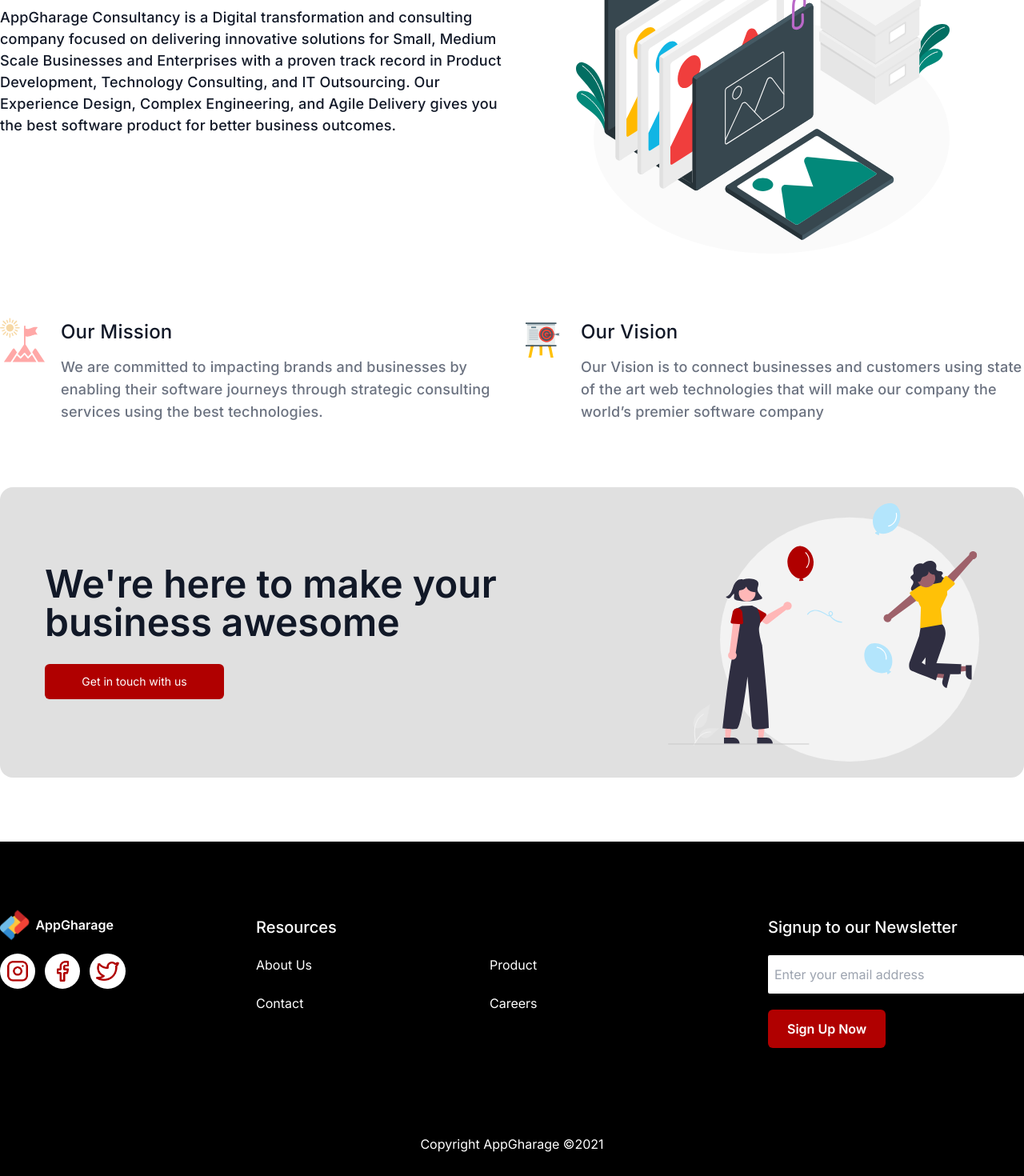
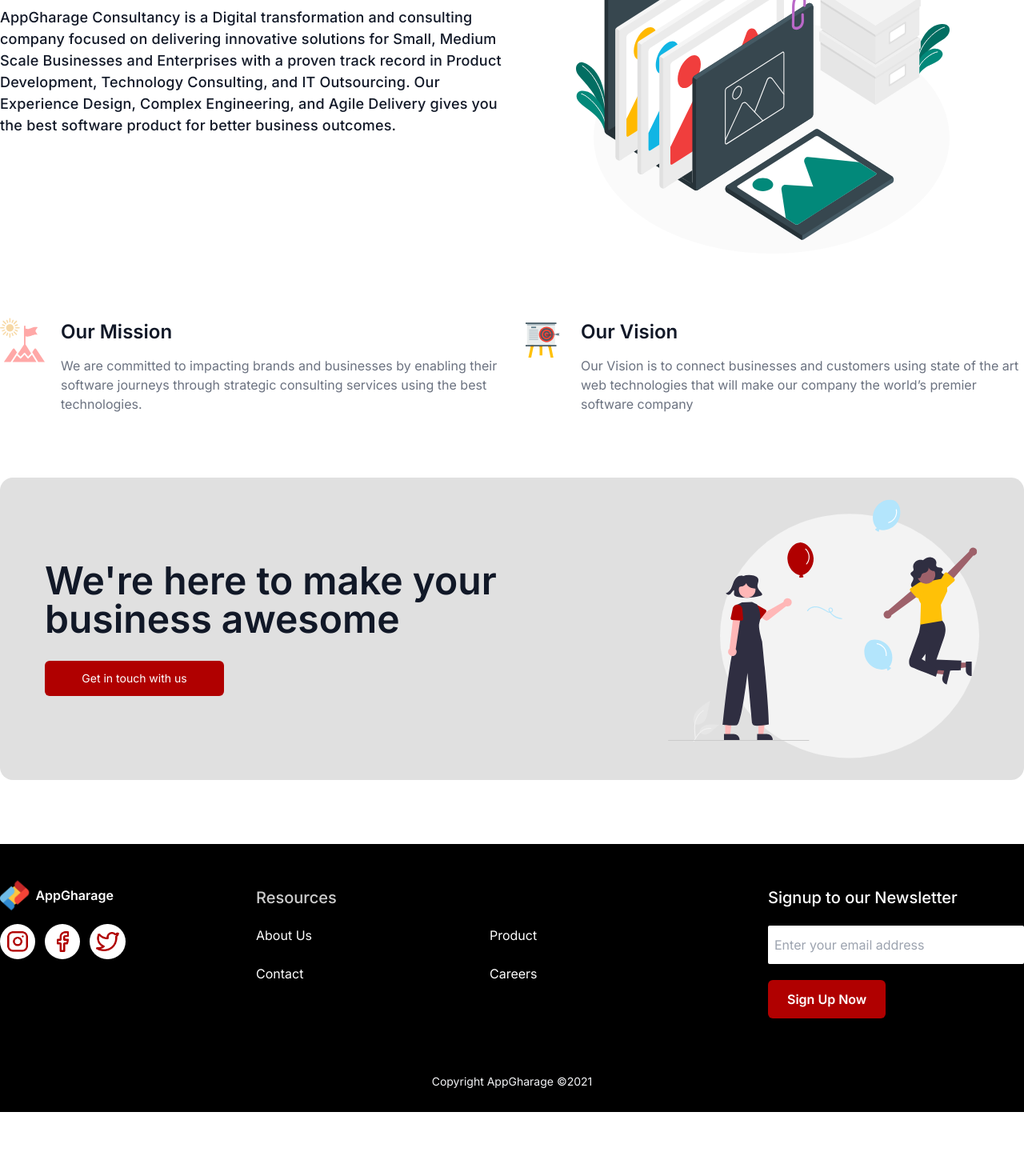
Before and after one commit to cnaallotey/appgharageWebsite, a Vue app: page /about in a window 1280 px wide. Shown: the part 184-1654 px from the top of the page at 80% size. After the commit the page ends 1574 px from the top, so only its background shows below. Built offline with nearby package versions, Linux system fonts and the light colour scheme.

Commit message:
ui changes

```diff
--- a/src/components/aboutcomp.vue
+++ b/src/components/aboutcomp.vue
@@ -28,14 +28,13 @@
         <img src="../assets/mission 1.svg" class="w-8 md:w-14" alt="" />
         <div class="space-y-3">
           <h3
-            class="font-medium text-gray-900"
-            style="letter-spacing: 0.2px; font-size: 24px"
+            class="font-semibold tracking-normal text-center md:text-left text-gray-900" style="font-size: 24px"
           >
             Our Mission
           </h3>
           <p
-            class="font-medium text-gray-500 leading-normal text-base md:text-lg"
-            style="letter-spacing: 0.2px"
+            class="font-normal tracking-normal text-center md:text-left text-gray-500 leading-normal"
+          style="font-size: 16px"
           >
             We are committed to impacting brands and businesses by enabling their software
             journeys through strategic consulting services using the best technologies.
@@ -46,14 +45,13 @@
         <img src="../assets/future 1.svg" class="w-8 md:w-14" alt="" />
         <div class="space-y-3">
           <h3
-            class="font-medium text-gray-900"
-            style="letter-spacing: 0.2px; font-size: 24px"
+            class="font-semibold tracking-normal text-center md:text-left text-gray-900" style="font-size: 24px"
           >
             Our Vision
           </h3>
           <p
-            class="font-medium text-gray-500 leading-normal text-base md:text-lg"
-            style="letter-spacing: 0.2px"
+            class="font-normal tracking-normal text-center md:text-left text-gray-500 leading-normal"
+          style="font-size: 16px"
           >
             Our Vision is to connect businesses and customers using state of the art web
             technologies that will make our company the world’s premier software company
--- a/src/components/cta.vue
+++ b/src/components/cta.vue
@@ -24,7 +24,7 @@
             >
           </div>
           <div class="flex items-center w-full md:w-1/3 py-5">
-            <img :src="require(`../assets/${ctaimg}`)" class="w-full" alt="" />
+            <img :src="require(`../assets/${ctaimg}`)" class="" alt="" style="height:338px;" />
           </div>
         </div>
       </div>
--- a/src/components/foooter.vue
+++ b/src/components/foooter.vue
@@ -1,6 +1,6 @@
 <template>
   <div>
-    <div class="w-full bg-black py-20 mt-20">
+    <div class="w-full bg-black py-10 mt-20">
       <div class="max-w-screen-xl mx-auto px-5 md:px-10 xl:px-0">
         <div class="w-full flex flex-col lg:flex-row space-y-10 lg:space-y-0">
           <div class="w-full lg:w-1/4 space-y-3">
@@ -23,7 +23,10 @@
             </div>
           </div>
           <div class="w-full lg:w-2/4 space-y-2 pr-20 pt-0 lg:pt-3">
-            <h2 class="text-white font-medium tracking-normal" style="font-size: 20px">
+            <h2
+              class="text-white font-medium tracking-normal opacity-80"
+              style="font-size: 20px"
+            >
               Resources
             </h2>
             <div class="flex flex-wrap -mx-3 overflow-hidden">
@@ -31,9 +34,11 @@
                 <!-- Column Content -->
                 <router-link
                   to="/about"
-                  class="text-white tracking-normal font-normal hover:text-red-500 hover:underline cursor-pointer"
+                  class="text-white tracking-normal font-normal group transform hover:text-red-500 hover:underline cursor-pointer"
                   style="font-size: 16px"
-                  >About Us</router-link
+                >
+                  <span class="hidden transform group-hover:contents">\\</span> About
+                  Us</router-link
                 >
               </div>
 
@@ -91,8 +96,8 @@
       </div>
     </div>
     <div
-      class="bg-black font-normal tracking-normal text-center text-white py-7"
-      style="font-size: 16px"
+      class="bg-black font-normal tracking-normal text-center text-gray-100 py-7"
+      style="font-size: 14px"
     >
       Copyright AppGharage ©2021
     </div>
--- a/src/components/navbar.vue
+++ b/src/components/navbar.vue
@@ -5,10 +5,10 @@
   >
     <section class="relative max-w-screen-xl mx-auto px-5 md:px-10 xl:px-0">
       <div class="w-full py-1 flex items-center justify-between">
-        <div class="flex items-center">
+        <router-link to="/" class="flex items-center select-none cursor-pointer">
           <img src="../assets/logoonly.png" class="h-12 md:h-16" alt="logo" />
           <p class="font-bold text-gray-700 text-lg md:text-2xl">AppGharage</p>
-        </div>
+        </router-link>
 
         <div class="hidden lg:flex space-x-7 items-center">
           <ul class="navlinks inline-flex font-medium space-x-7 cursor-pointer">
```
Also changed, not shown: 11 other files (tests, documents, lock files or other folders).
